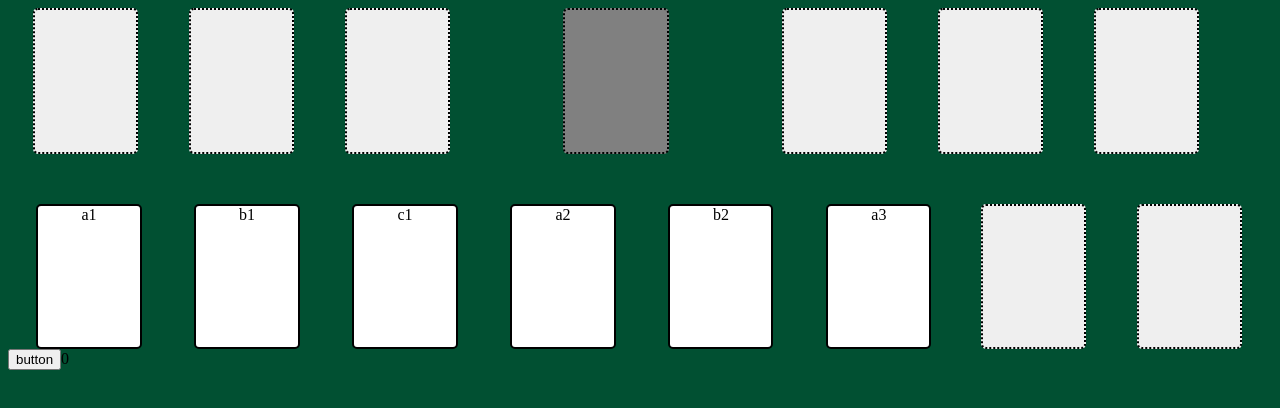
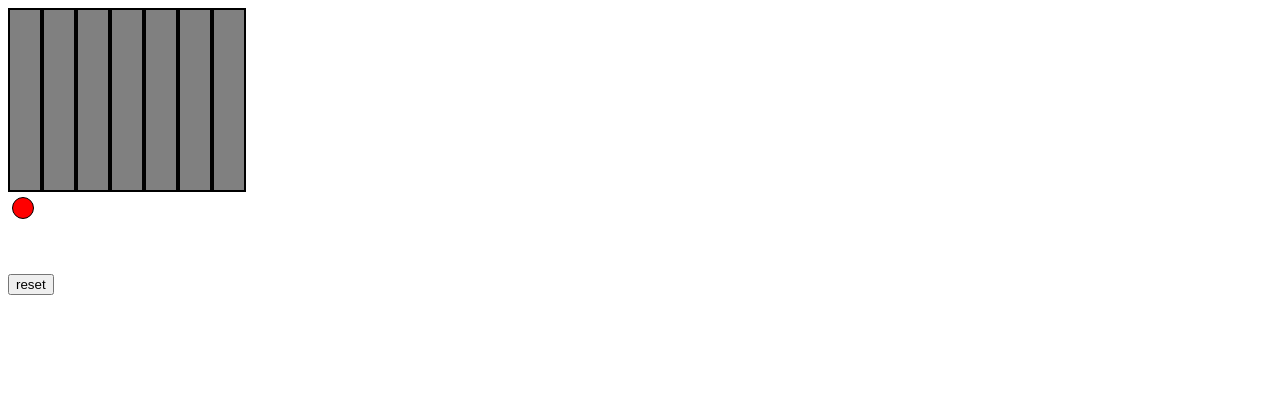
Before and after one commit to hyoseo837/ddanzt, a React (Create React App) app: page / in a window 1280 px wide. Shown: the top 408 px of the page. Built offline with nearby package versions, Linux system fonts and the light colour scheme.

Commit message:
connect 4 complete

```diff
--- a/package.json
+++ b/package.json
@@ -8,6 +8,7 @@
     "@testing-library/user-event": "^13.5.0",
     "react": "^18.2.0",
     "react-dnd": "^16.0.1",
+    "react-dnd-html5-backend": "^16.0.1",
     "react-dom": "^18.2.0",
     "react-router-dom": "^6.17.0",
     "react-scripts": "5.0.1",
--- a/src/App.js
+++ b/src/App.js
@@ -1,9 +1,13 @@
-import Solitaire from "./pages/Solitaire";
+import Connect4Pad from "./components/connect4Pad";
+import { DndProvider } from "react-dnd";
+import { HTML5Backend } from "react-dnd-html5-backend";
 
 function App() {
     return (
         <div>
-            <Solitaire />
+            <DndProvider backend={HTML5Backend}>
+                <Connect4Pad />
+            </DndProvider>
         </div>
     );
 }
--- /dev/null
+++ b/src/components/Marvel.js
@@ -0,0 +1,22 @@
+import React from "react";
+import { useDrag } from "react-dnd";
+import styles from "../css/marvel.module.css";
+
+const Marvel = ({ color }) => {
+    const [{ isDragging }, dragRef] = useDrag({
+        type: "marvel",
+        item: { color },
+        collect: (monitor) => ({
+            isDragging: monitor.isDragging(),
+        }),
+    });
+    return (
+        <div
+            className={styles["marvel"]}
+            style={{ backgroundColor: color == "blue" ? "blue" : "red" }}
+            ref={dragRef}
+        ></div>
+    );
+};
+
+export default Marvel;
--- /dev/null
+++ b/src/components/connect4Pad.js
@@ -0,0 +1,200 @@
+import React, { useState } from "react";
+import { useDrop } from "react-dnd";
+import styles from "../css/column.module.css";
+import Marvel from "./Marvel";
+
+const Connect4Pad = () => {
+    const Column = ({ index }) => {
+        const [{ isOver }, dropRef] = useDrop({
+            accept: "marvel",
+            drop: (item) => {
+                setFunction(index, item);
+            },
+            collect: (monitor) => ({
+                isOver: monitor.isOver(),
+            }),
+        });
+
+        return (
+            <React.Fragment>
+                <div
+                    className={styles["column"]}
+                    ref={dropRef}
+                    style={{
+                        borderWidth: isOver ? "4px" : "2px",
+                        display: "flex",
+                        flexDirection: "column-reverse",
+                    }}
+                >
+                    {pad[index].map((marvel, i) => (
+                        <div
+                            className={styles["myMarvel"]}
+                            key={i}
+                            style={{ backgroundColor: marvel.color }}
+                        ></div>
+                    ))}
+                </div>
+            </React.Fragment>
+        );
+    };
+
+    const [redTurn, setRedTurn] = useState(true);
+    const [pad, setPad] = useState([[], [], [], [], [], [], []]);
+
+    const checkWin = (gameBoard) => {
+        let tmp = [
+            [0, 0, 0, 0, 0, 0],
+            [0, 0, 0, 0, 0, 0],
+            [0, 0, 0, 0, 0, 0],
+            [0, 0, 0, 0, 0, 0],
+            [0, 0, 0, 0, 0, 0],
+            [0, 0, 0, 0, 0, 0],
+            [0, 0, 0, 0, 0, 0],
+        ];
+        for (let i = 0; i < 7; i++) {
+            for (let j = 0; j < gameBoard[i].length; j++) {
+                tmp[i][j] = gameBoard[i][j].color == "red" ? 1 : 2;
+            }
+        }
+        for (let i = 0; i < 7; i++) {
+            let counter = 0;
+            for (let j = 0; j < 6; j++) {
+                const marvel = tmp[i][j];
+                if (marvel == 1) {
+                    if (counter < 0) {
+                        counter = 0;
+                    }
+                    counter += 1;
+                    if (counter == 4) {
+                        return "Red";
+                    }
+                } else if (marvel == 2) {
+                    if (counter > 0) {
+                        counter = 0;
+                    }
+                    counter -= 1;
+                    if (counter == -4) {
+                        return "Blue";
+                    }
+                } else {
+                    counter = 0;
+                }
+            }
+        }
+        for (let j = 0; j < 6; j++) {
+            let counter = 0;
+            for (let i = 0; i < 7; i++) {
+                const marvel = tmp[i][j];
+                if (marvel == 1) {
+                    if (counter < 0) {
+                        counter = 0;
+                    }
+                    counter += 1;
+                    if (counter == 4) {
+                        return "Red";
+                    }
+                } else if (marvel == 2) {
+                    if (counter > 0) {
+                        counter = 0;
+                    }
+                    counter -= 1;
+                    if (counter == -4) {
+                        return "Blue";
+                    }
+                } else {
+                    counter = 0;
+                }
+            }
+        }
+        for (let i = 0; i < 4; i++) {
+            for (let j = 0; j < 3; j++) {
+                let foo =
+                    tmp[i][j] *
+                    tmp[i + 1][j + 1] *
+                    tmp[i + 2][j + 2] *
+                    tmp[i + 3][j + 3];
+                if (foo == 1) {
+                    return "Red";
+                } else if (foo == 16) {
+                    return "Blue";
+                }
+            }
+        }
+        for (let i = 3; i < 7; i++) {
+            for (let j = 0; j < 3; j++) {
+                let foo =
+                    tmp[i][j] *
+                    tmp[i - 1][j + 1] *
+                    tmp[i - 2][j + 2] *
+                    tmp[i - 3][j + 3];
+                if (foo == 1) {
+                    return "Red";
+                } else if (foo == 16) {
+                    return "Blue";
+                }
+            }
+        }
+        for (let i = 0; i < 7; i++) {
+            for (let j = 0; j < 6; j++) {
+                if ((tmp[i], [j] == 0)) {
+                    return "None";
+                }
+            }
+        }
+        return "Draw";
+    };
+
+    const setFunction = (index, value) => {
+        setPad((current) => {
+            let tmp = current;
+            for (let i = 0; i < current.length; i++) {
+                if (i == index) {
+                    if (tmp[i].length < 6) {
+                        tmp[i] = [...current[i], value];
+                        setRedTurn((current) => !current);
+                    } else {
+                        tmp[i] = current[i];
+                    }
+                }
+            }
+            return current;
+        });
+    };
+
+    const reset = () => {
+        setPad([[], [], [], [], [], [], []]);
+        setRedTurn(true);
+    };
+
+    let tmp = checkWin(pad);
+    if (tmp == "Red") {
+        alert("RED WIN!!");
+        reset();
+    } else if (tmp == "Blue") {
+        alert("BLUE WIN!!");
+        reset();
+    } else if (tmp == "Draw") {
+        alert("DRAW...");
+        reset();
+    }
+
+    return (
+        <div className={styles["screen"]}>
+            <div className={styles["gamePad"]}>
+                <Column index={0} />
+                <Column index={1} />
+                <Column index={2} />
+                <Column index={3} />
+                <Column index={4} />
+                <Column index={5} />
+                <Column index={6} />
+            </div>
+            <div className={styles["marvelBox"]}>
+                {redTurn ? <Marvel color={"red"} /> : <Marvel color={"blue"} />}
+            </div>
+            <button onClick={reset}>reset</button>
+        </div>
+    );
+};
+
+export default Connect4Pad;
--- /dev/null
+++ b/src/css/column.module.css
@@ -0,0 +1,31 @@
+.column {
+    background-color: grey;
+    width: 30px;
+    height: 180px;
+    border: 0px solid black;
+    float: left;
+}
+
+.marvelBox {
+    float: left;
+    width: 100%;
+}
+.gamePad {
+    width: 100%;
+    float: left;
+}
+
+button {
+    margin-top: 50px;
+    float: left;
+}
+
+.myMarvel {
+    width: 20px;
+    height: 20px;
+    border-radius: 50%;
+    margin: 5px;
+    margin-left: 4px;
+    margin-right: 4px;
+    border: 1px solid;
+}
--- /dev/null
+++ b/src/css/marvel.module.css
@@ -0,0 +1,9 @@
+.marvel {
+    width: 20px;
+    height: 20px;
+    border-radius: 50%;
+    margin: 5px;
+    margin-left: 4px;
+    margin-right: 4px;
+    border: 1px solid;
+}
--- /dev/null
+++ b/src/css/pet.module.css
@@ -0,0 +1,5 @@
+.basket {
+    background-color: greenyellow;
+    width: 100%;
+    height: 50%;
+}
--- a/src/pages/Solitaire.js
+++ b/src/pages/Solitaire.js
@@ -6,7 +6,6 @@ import {
     TargetHolder,
 } from "../components/CardHolder";
 import styles from "../css/solitaire.module.css";
-import { prettyDOM } from "@testing-library/react";
 
 const Solitaire = () => {
     // const [mainBoard, setMainBoard] = useState(initializeBoard());
```
Also changed, not shown: src/components/Basket.js (added, +54 -0 lines), src/components/PetCard.js (added, +18 -0 lines), src/pages/Connect4.js (added, +13 -0 lines), 1 other file (tests, documents, lock files or other folders).
